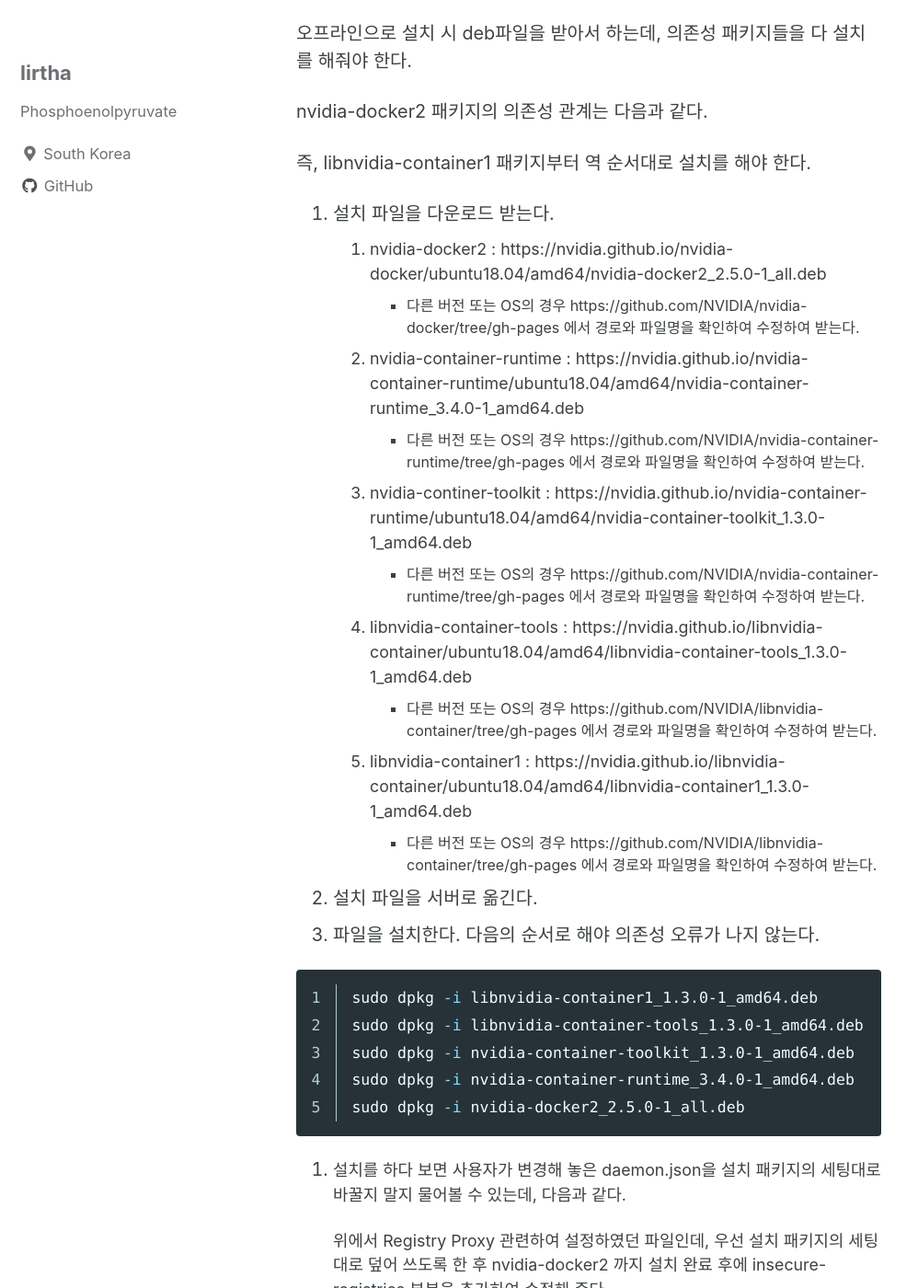
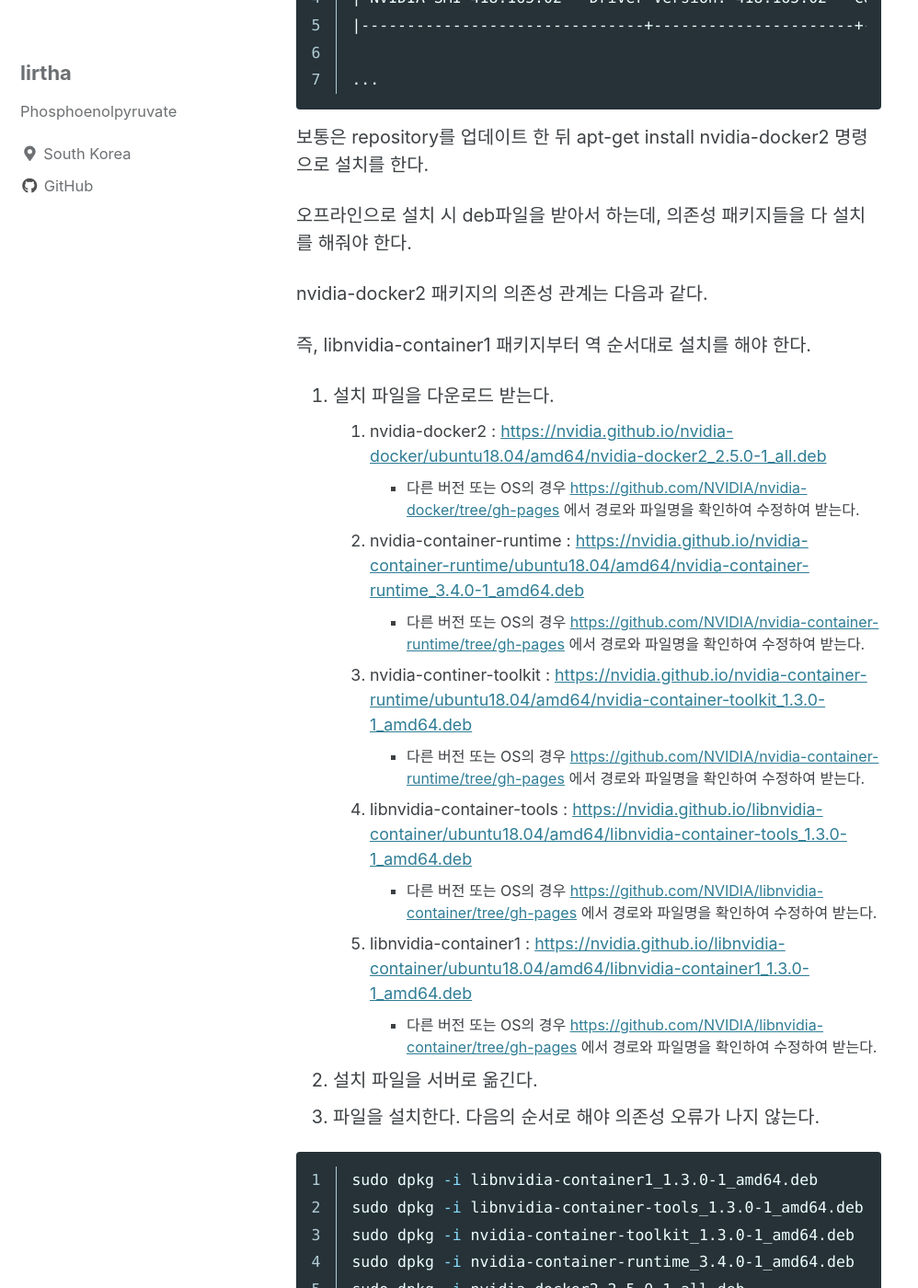
Before and after one commit to lirtha/lirtha.github.io, a Jekyll site: the page built from _posts/2020-12-24-docker-install.md, in a window 1280 px wide and 1400 px high, scrolled down 5822 px. Shown: the whole window at 92% size, without its empty margins (0-998 px from the left). Built offline with Jekyll 4.4.1, drawn with Linux system fonts in a browser that asks for light colours; cached includes are drawn as plain includes; some of the changed text lies outside the part shown.

Commit message:
update custom header, blog

````diff
--- a/_includes/head/custom.html
+++ b/_includes/head/custom.html
@@ -1,4 +1,5 @@
 <!-- start custom head snippets -->
+<base target="_blank">
 
 <!-- insert favicons. use https://realfavicongenerator.net/ -->
 
--- a/_posts/2020-12-24-docker-install.md
+++ b/_posts/2020-12-24-docker-install.md
@@ -64,7 +66,7 @@ sudo docker -v
 
 1. Auto-Completion 주소 : <https://raw.githubusercontent.com/docker/compose/1.27.4/contrib/completion/bash/docker-compose>
 2. 위 파일 내용을 copy하여 Local Folder 내 docker-compose 이름으로 파일 저장(개행문자를 LF로 저장해야 한다)
-3. 서버의 다음 위치로 이동: /etc/bash_completion.d/docker-compose
+3. 서버의 다음 위치로 이동: `/etc/bash_completion.d/docker-compose`
 
 > Ref. <https://docs.docker.com/compose/completion/>
 
@@ -108,7 +110,7 @@ Local PC에 Docker Desktop 설치 시 Hyper-V가 활성화 되므로 보안 예
         image: registry:latest
         container_name: docker-registry
         ports:
-        - 5000:5000
+            - 5000:5000
     ```
 
     2. deploy
@@ -248,16 +250,16 @@ libnvidia-container1
 
 
 1. 설치 파일을 다운로드 받는다.
-    1. nvidia-docker2 : https://nvidia.github.io/nvidia-docker/ubuntu18.04/amd64/nvidia-docker2_2.5.0-1_all.deb
-    * 다른 버전 또는 OS의 경우 https://github.com/NVIDIA/nvidia-docker/tree/gh-pages 에서 경로와 파일명을 확인하여 수정하여 받는다.
-    2. nvidia-container-runtime : https://nvidia.github.io/nvidia-container-runtime/ubuntu18.04/amd64/nvidia-container-runtime_3.4.0-1_amd64.deb
-    * 다른 버전 또는 OS의 경우 https://github.com/NVIDIA/nvidia-container-runtime/tree/gh-pages 에서 경로와 파일명을 확인하여 수정하여 받는다.
-    3. nvidia-continer-toolkit : https://nvidia.github.io/nvidia-container-runtime/ubuntu18.04/amd64/nvidia-container-toolkit_1.3.0-1_amd64.deb
-    * 다른 버전 또는 OS의 경우 https://github.com/NVIDIA/nvidia-container-runtime/tree/gh-pages 에서 경로와 파일명을 확인하여 수정하여 받는다.
-    4. libnvidia-container-tools : https://nvidia.github.io/libnvidia-container/ubuntu18.04/amd64/libnvidia-container-tools_1.3.0-1_amd64.deb
-    * 다른 버전 또는 OS의 경우 https://github.com/NVIDIA/libnvidia-container/tree/gh-pages 에서 경로와 파일명을 확인하여 수정하여 받는다.
-    5. libnvidia-container1 : https://nvidia.github.io/libnvidia-container/ubuntu18.04/amd64/libnvidia-container1_1.3.0-1_amd64.deb
-    * 다른 버전 또는 OS의 경우 https://github.com/NVIDIA/libnvidia-container/tree/gh-pages 에서 경로와 파일명을 확인하여 수정하여 받는다.
+    1. nvidia-docker2 : <https://nvidia.github.io/nvidia-docker/ubuntu18.04/amd64/nvidia-docker2_2.5.0-1_all.deb>
+    * 다른 버전 또는 OS의 경우 <https://github.com/NVIDIA/nvidia-docker/tree/gh-pages> 에서 경로와 파일명을 확인하여 수정하여 받는다.
+    2. nvidia-container-runtime : <https://nvidia.github.io/nvidia-container-runtime/ubuntu18.04/amd64/nvidia-container-runtime_3.4.0-1_amd64.deb>
+    * 다른 버전 또는 OS의 경우 <https://github.com/NVIDIA/nvidia-container-runtime/tree/gh-pages> 에서 경로와 파일명을 확인하여 수정하여 받는다.
+    3. nvidia-continer-toolkit : <https://nvidia.github.io/nvidia-container-runtime/ubuntu18.04/amd64/nvidia-container-toolkit_1.3.0-1_amd64.deb>
+    * 다른 버전 또는 OS의 경우 <https://github.com/NVIDIA/nvidia-container-runtime/tree/gh-pages> 에서 경로와 파일명을 확인하여 수정하여 받는다.
+    4. libnvidia-container-tools : <https://nvidia.github.io/libnvidia-container/ubuntu18.04/amd64/libnvidia-container-tools_1.3.0-1_amd64.deb>
+    * 다른 버전 또는 OS의 경우 <https://github.com/NVIDIA/libnvidia-container/tree/gh-pages> 에서 경로와 파일명을 확인하여 수정하여 받는다.
+    5. libnvidia-container1 : <https://nvidia.github.io/libnvidia-container/ubuntu18.04/amd64/libnvidia-container1_1.3.0-1_amd64.deb>
+    * 다른 버전 또는 OS의 경우 <https://github.com/NVIDIA/libnvidia-container/tree/gh-pages> 에서 경로와 파일명을 확인하여 수정하여 받는다.
 
 2. 설치 파일을 서버로 옮긴다.
 3. 파일을 설치한다. 다음의 순서로 해야 의존성 오류가 나지 않는다.
````
Also changed, not shown: other parts of _posts/2020-12-24-docker-install.md (+5 -3 lines).
